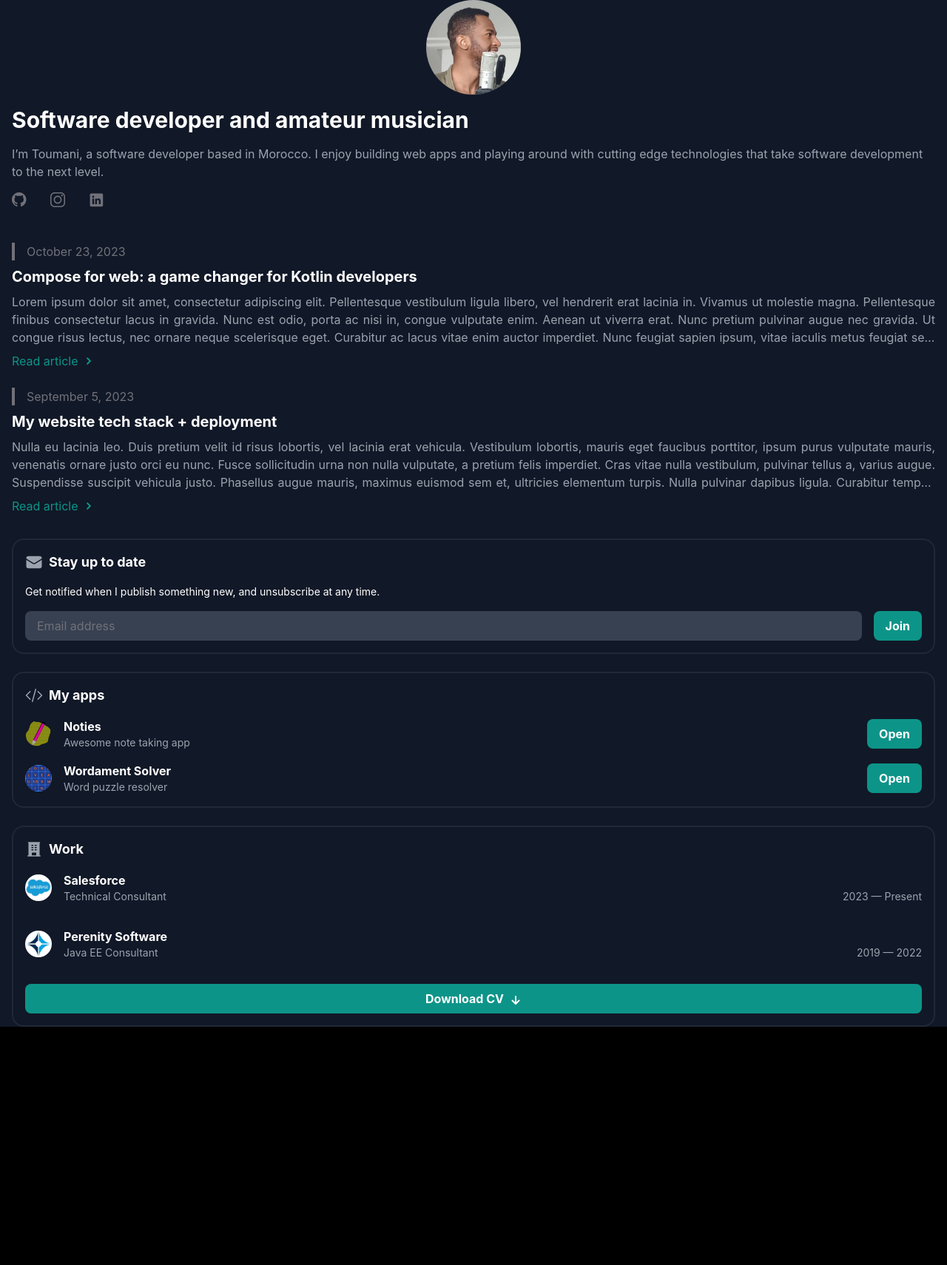
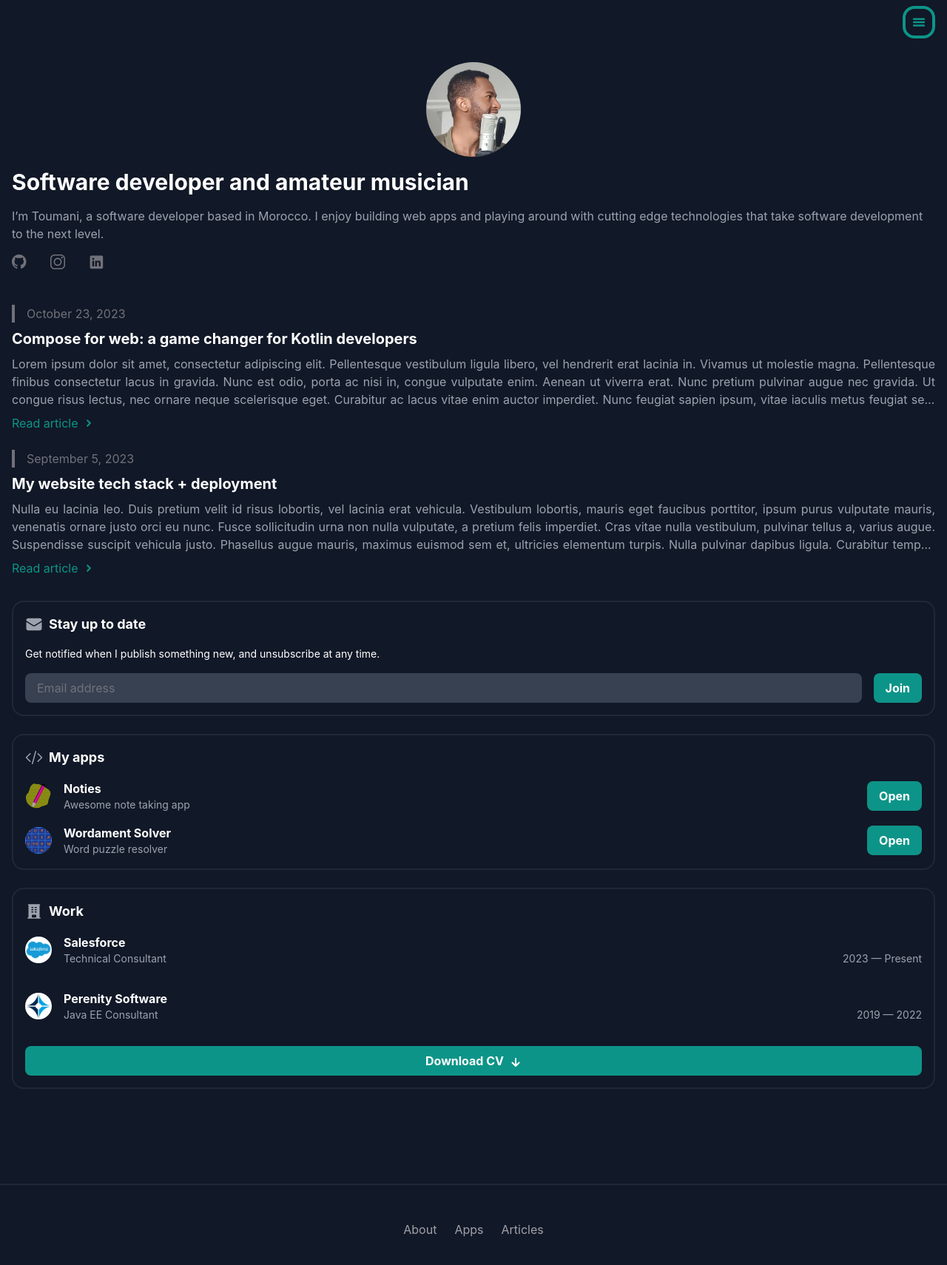
Before and after one commit to Toumani/toumani-sidibe-dot-com, a Next.js app: page / in a window 1280 px wide. Shown: the top 1710 px of the page at 74% size. Before the commit the page ends 1436 px from the top, so only its background shows below. Built offline with nearby package versions, Linux system fonts and the light colour scheme.

Commit message:
ui: design menu

```diff
--- /dev/null
+++ b/components/Layout.tsx
@@ -0,0 +1,59 @@
+import React, { PropsWithChildren } from "react";
+import { Popover, Transition } from "@headlessui/react";
+import Link from "next/link";
+import { Bars3Icon, XMarkIcon } from "@heroicons/react/24/outline";
+
+const pages = [
+	{ url: '/about', name: 'About' },
+	{ url: '/apps', name: 'Apps' },
+	{ url: '/articles', name: 'Articles' },
+]
+
+const Layout = ({ children }: PropsWithChildren) => {
+	return (
+		<div className="bg-gray-900">
+			<Nav />
+			{ children }
+			<footer className="flex flex-row justify-center mt-32 py-12 border-solid border-t-2 border-gray-800">
+				<div className="flex flex-row justify-evenly gap-6 text-zinc-400">
+					{ pages.map(page => <Link href={page.url}>{ page.name }</Link>)}
+				</div>
+			</footer>
+		</div>
+	)
+}
+
+function Nav() {
+	return (
+		<Popover className="flex flex-col items-end pt-2 pb-8">
+			<Popover.Button className="inline-block mr-4 p-2 rounded-2xl border-4 border-solid border-teal-600 font-semibold text-teal-600 focus:outline-none">
+				<Bars3Icon className="text-teal-600" width={20} height={20} strokeWidth={3} />
+			</Popover.Button>
+			<Popover.Overlay className="fixed inset-0 bg-black opacity-80" />
+			<Transition
+				className="w-full"
+				enter="transition duration-100 ease-out"
+				enterFrom="transform scale-95 opacity-0"
+				enterTo="transform scale-100 opacity-100"
+				leave="transition duration-75 ease-out"
+				leaveFrom="transform scale-100 opacity-100"
+				leaveTo="transform scale-95 opacity-0"
+			>
+				<Popover.Panel className="fixed z-10 w-full">
+					{({ close }) => (
+						<div className="flex flex-col items-stretch mx-6 pt-4 pb-2 rounded-2xl bg-gray-800">
+							<button className="self-end mr-4 mb-4" onClick={() => close()}>
+								<XMarkIcon className="h-6 h-6 text-gray-500" />
+							</button>
+							<nav className="flex flex-col items-stretch text-sm font-semibold text-zinc-400">
+								{ pages.map(page => <Link key={page.url} className="py-4 text-center border-solid border-t border-gray-700" href={page.url}>{ page.name }</Link> )}
+							</nav>
+						</div>
+					)}
+				</Popover.Panel>
+			</Transition>
+		</Popover>
+	)
+}
+
+export default Layout;
--- a/package.json
+++ b/package.json
@@ -9,6 +9,7 @@
     "lint": "next lint"
   },
   "dependencies": {
+    "@headlessui/react": "^1.7.7",
     "@heroicons/react": "^2.0.13",
     "@types/node": "18.11.10",
     "@types/react": "18.0.25",
--- a/pages/_app.tsx
+++ b/pages/_app.tsx
@@ -1,6 +1,11 @@
 import '../styles/globals.css'
 import type { AppProps } from 'next/app'
+import Layout from "../components/Layout";
 
 export default function App({ Component, pageProps }: AppProps) {
-  return <Component {...pageProps} />
+  return (
+    <Layout>
+      <Component {...pageProps} />
+    </Layout>
+  )
 }
--- a/pages/index.tsx
+++ b/pages/index.tsx
@@ -39,7 +39,7 @@ interface HomeProps {
 
 const Home = ({ articles, apps, employments }: HomeProps) => {
 	return (
-		<div className="px-4 space-y-12 bg-gray-900">
+		<div className="px-4">
 			<Head>
 				<title>Toumani Sidibe</title>
 				<meta name="description" content="Toumani Sidibe's personal website" />
@@ -66,7 +66,7 @@ const Home = ({ articles, apps, employments }: HomeProps) => {
 				</ul>
 			</header>
 
-			<main className="flex flex-col space-y-8">
+			<main className="flex flex-col space-y-8 mt-12">
 				<section className="flex flex-col space-y-6">
 					{
 						articles.map(article => (
@@ -138,10 +138,6 @@ const Home = ({ articles, apps, employments }: HomeProps) => {
 					</MainSection>
 				</div>
 			</main>
-
-			<footer>
-
-			</footer>
 		</div>
 	)
 }
```
Also changed, not shown: 1 other file (tests, documents, lock files or other folders).
